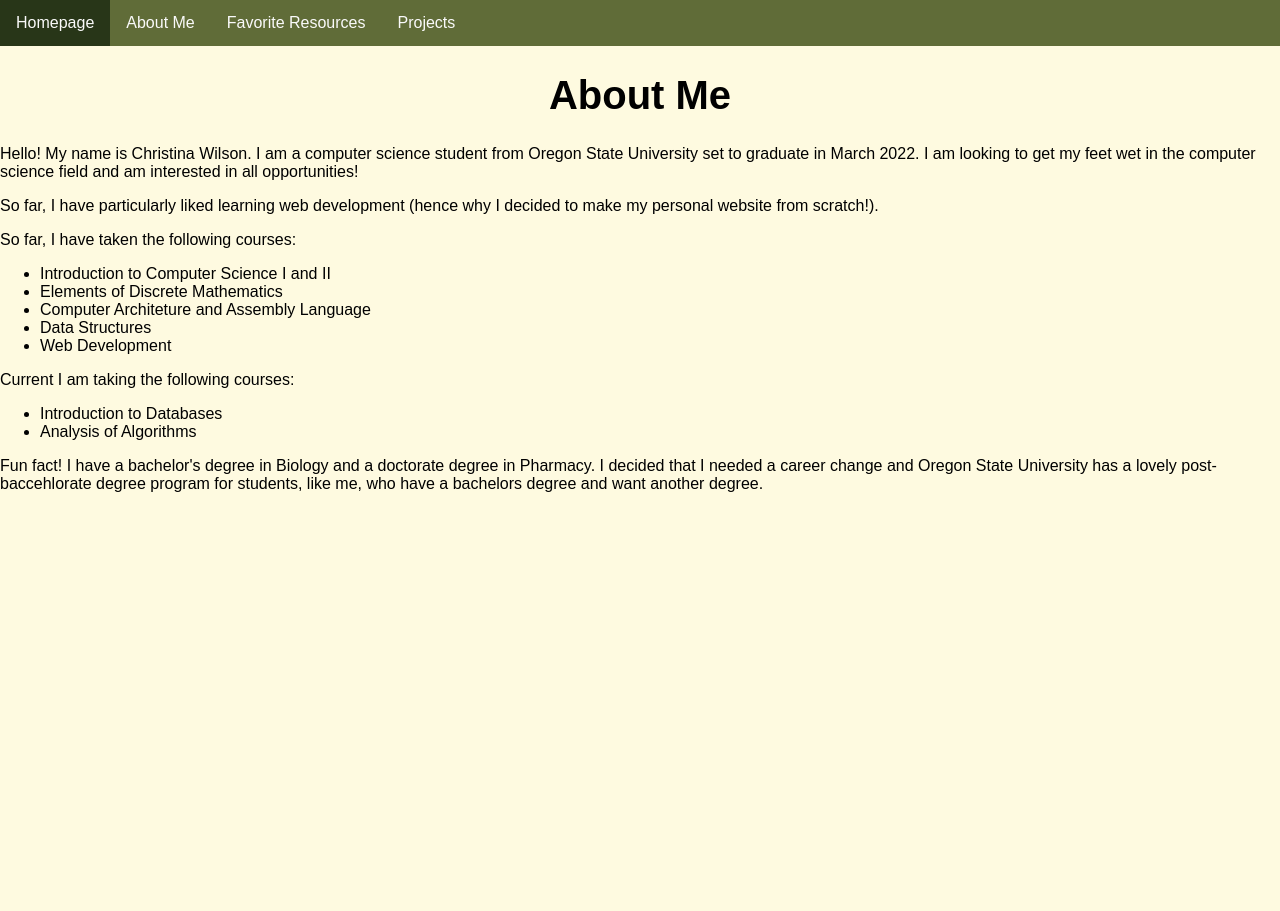
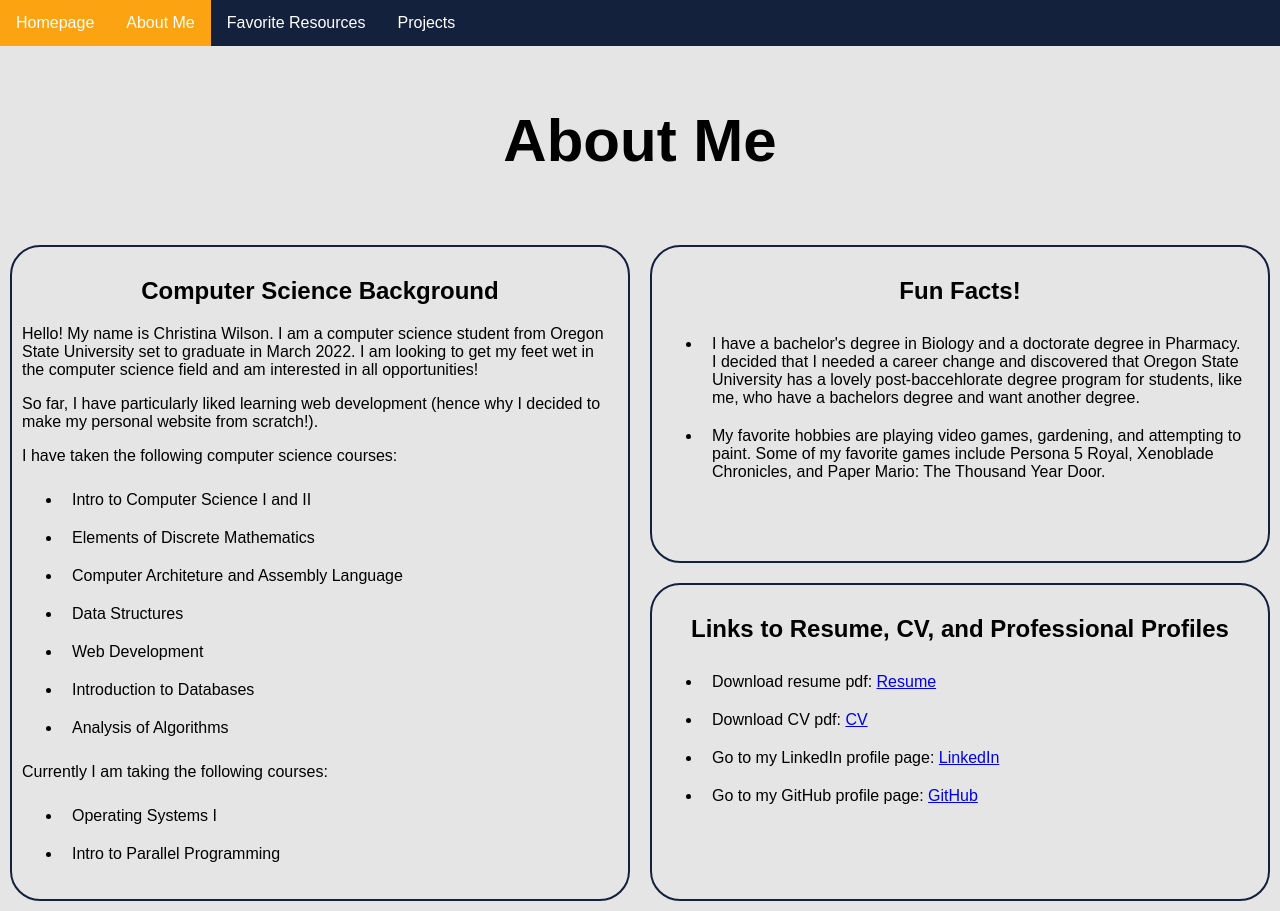
Before and after one commit to WilsonCN14/WilsonCN14.github.io, a plain HTML site: page aboutme.html in a window 1280 px wide. Before the commit the page ends 800 px from the top, so only its background shows below. Drawn offline with Linux system fonts and the light colour scheme.

Commit message:
CSS Divs
Added CSS styling to divs.

Added resume and CV pdfs.

Changed background color and navigation bar color.

```diff
--- /dev/null
+++ b/aboutme.css
@@ -0,0 +1,51 @@
+/* Placement of divs */
+#wrapper {
+    display: grid;
+    grid-template-columns: 1fr 1fr;
+    grid-template-rows: 1fr 1fr;
+}
+
+#background {
+    grid-column: 1;
+    grid-row: 1 / span 2;
+}
+
+#facts {
+    grid-column: 2;
+    grid-row: 1;
+}
+
+#resume {
+    grid-column: 2;
+    grid-row: 2;
+}
+
+/* Styling divs */
+.div {
+    border: 2px solid #14213d;
+    margin: 10px;
+    padding: 10px;
+    border-radius: 30px;
+}
+
+.div:hover {
+    background-color: #cccccc;
+}
+
+.div h2 {
+    text-align: center;
+}
+
+/* Styling lists */
+div li {
+    padding: 10px;
+}
+
+.div a:hover {
+    font-weight: bold;
+}
+
+.div a:visited {
+    text-decoration: none;
+    color: blue;
+}
--- a/aboutme.html
+++ b/aboutme.html
@@ -4,13 +4,14 @@
     <meta charset="UTF-8">
     <title>About Me</title>
     <link rel="stylesheet" href="main.css">
+    <link rel="stylesheet" href="aboutme.css">
 </head>
 <body>
     <header>
         <nav>
             <ul>
                 <li><a href="index.html">Homepage</a></li>
-                <li><a href="aboutme.html">About Me</a></li>
+                <li><a href="aboutme.html" class="current">About Me</a></li>
                 <li><a href="resources.html">Favorite Resources</a></li>
                 <li><a href="projects.html">Projects</a></li>
             </ul>
@@ -19,32 +20,48 @@
         <h1>About Me</h1>
     </header>
 
-    <div>
+    <div id="wrapper">
+        <div class="div" id="background">
+            <h2>Computer Science Background</h2>
             <p>Hello! My name is Christina Wilson. I am a computer science student from Oregon State University set to graduate in March 2022. I am looking to get my feet wet in the computer science field and am interested in all opportunities!</p>
             <p>So far, I have particularly liked learning web development (hence why I decided to make my personal website from scratch!).</p>
-    </div>
 
-    <div>
-        <p>So far, I have taken the following courses:</p>
+            <p>I have taken the following computer science courses:</p>
             <ul>
-            <li>Introduction to Computer Science I and II</li>
+                <li>Intro to Computer Science I and II</li>
                 <li>Elements of Discrete Mathematics</li>
                 <li>Computer Architeture and Assembly Language</li>
                 <li>Data Structures</li>
                 <li>Web Development</li>
+                <li>Introduction to Databases</li>
+                <li>Analysis of Algorithms</li>
+            </ul>
+
+            <p>Currently I am taking the following courses:</p>
+            <ul>
+                <li>Operating Systems I</li>
+                <li>Intro to Parallel Programming</li>
             </ul>
         </div>
 
-    <div>
-        <p>Current I am taking the following courses:</p>
+        <div class="div" id="facts">
+            <h2>Fun Facts!</h2>
             <ul>
-            <li>Introduction to Databases</li>
-            <li>Analysis of Algorithms</li>
+                <li>I have a bachelor's degree in Biology and a doctorate degree in Pharmacy. I decided that I needed a career change and discovered that Oregon State University has a lovely post-baccehlorate degree program for students, like me, who have a bachelors degree and want another degree.</li>
+                <li>My favorite hobbies are playing video games, gardening, and attempting to paint. Some of my favorite games include Persona 5 Royal, Xenoblade Chronicles, and Paper Mario: The Thousand Year Door.</li>
+            </ul>
+
+        </div>
+
+        <div class="div" id="resume">
+            <h2>Links to Resume, CV, and Professional Profiles</h2>
+            <ul>
+                <li>Download resume pdf: <a href="/files/Resume - Computer Science.pdf">Resume</a></li>
+                <li>Download CV pdf: <a href="/files/Curriculum Vitae - Computer Science.pdf">CV</a></li>
+                <li>Go to my LinkedIn profile page: <a href="https://www.linkedin.com/in/christinawilson/">LinkedIn</a></li>
+                <li>Go to my GitHub profile page: <a href="https://github.com/WilsonCN14">GitHub</a></li>
             </ul>
         </div>
-
-    <div>
-        <p>Fun fact! I have a bachelor's degree in Biology and a doctorate degree in Pharmacy. I decided that I needed a career change and Oregon State University has a lovely post-baccehlorate degree program for students, like me, who have a bachelors degree and want another degree.</p>
     </div>
 </body>
 </html>
--- /dev/null
+++ b/index.css
@@ -0,0 +1,49 @@
+/* Wrapper holding rest of divs */
+#wrapper {
+    display: grid;
+    grid-template-columns: 1fr 1fr 1fr;
+}
+
+/* Div boxes */
+.div {
+    border: 2px solid #14213d;
+    margin: 10px;
+    padding: 10px;
+    text-align: center;
+    border-radius: 30px;
+}
+
+#intro {
+    grid-column: 1/4;
+    width: 50%;
+    margin: auto;
+    display: grid;
+    grid-template-columns: 1fr 1fr;
+}
+
+#intro p {
+    text-align: left;
+}
+
+.div a:link {
+    text-decoration: none;
+}
+
+.div a:hover {
+    text-decoration: underline;
+}
+
+.div a:visited {
+    text-decoration: none;
+    color: blue;
+}
+
+.div:hover {
+    background-color: #cccccc;
+}
+
+/* Profile picture */
+img {
+    width: 300px;
+    height: auto;
+}
--- a/main.css
+++ b/main.css
@@ -2,7 +2,7 @@
 
 /* Background */
 body {
-    background: #fefae0;
+    background: #e5e5e5;
     margin: 0;
     font-family: Arial, Helvetica, sans-serif;
     font-size: 16px;
@@ -14,7 +14,7 @@ nav ul {
     margin: 0;
     padding: 0;
     overflow: hidden;
-    background: #606c38;
+    background: #14213d;
 }
 
 nav li {
@@ -26,15 +26,20 @@ nav a {
     text-align: center;
     text-decoration: none;
     padding: 14px 16px;
-    color: #fafafa;
+    color: #ffffff;
 }
 
 nav a:hover {
-    background-color: #283618;
+    background-color: #fca311;
+}
+
+.current {
+    background-color: #fca311;
 }
 
 /* Header - not including navigation bar */
 header h1 {
     text-align: center;
-    font-size: 40px;
+    font-size: 60px;
+    padding: 20px;
 }
--- /dev/null
+++ b/resources.css
@@ -0,0 +1,35 @@
+/* Placement of divs */
+#wrapper {
+    display: grid;
+    grid-template-columns: 1fr 1fr;
+}
+
+/* Styling divs */
+.div {
+    border: 2px solid #14213d;
+    margin: 10px;
+    padding: 10px;
+    border-radius: 30px;
+}
+
+.div:hover {
+    background-color: #cccccc;
+}
+
+.div h2 {
+    text-align: center;
+}
+
+/* Styling lists */
+div li {
+    padding: 10px;
+}
+
+.div a:hover {
+    font-weight: bold;
+}
+
+.div a:visited {
+    text-decoration: none;
+    color: blue;
+}
```
Also changed, not shown: index.html (+18 -4 lines), projects.html (+1 -1 lines), resources.html (+16 -13 lines), README.txt, images/Profile pic.jpg (added), 2 other files. Lines whose indentation alone changed are shown as unchanged.
